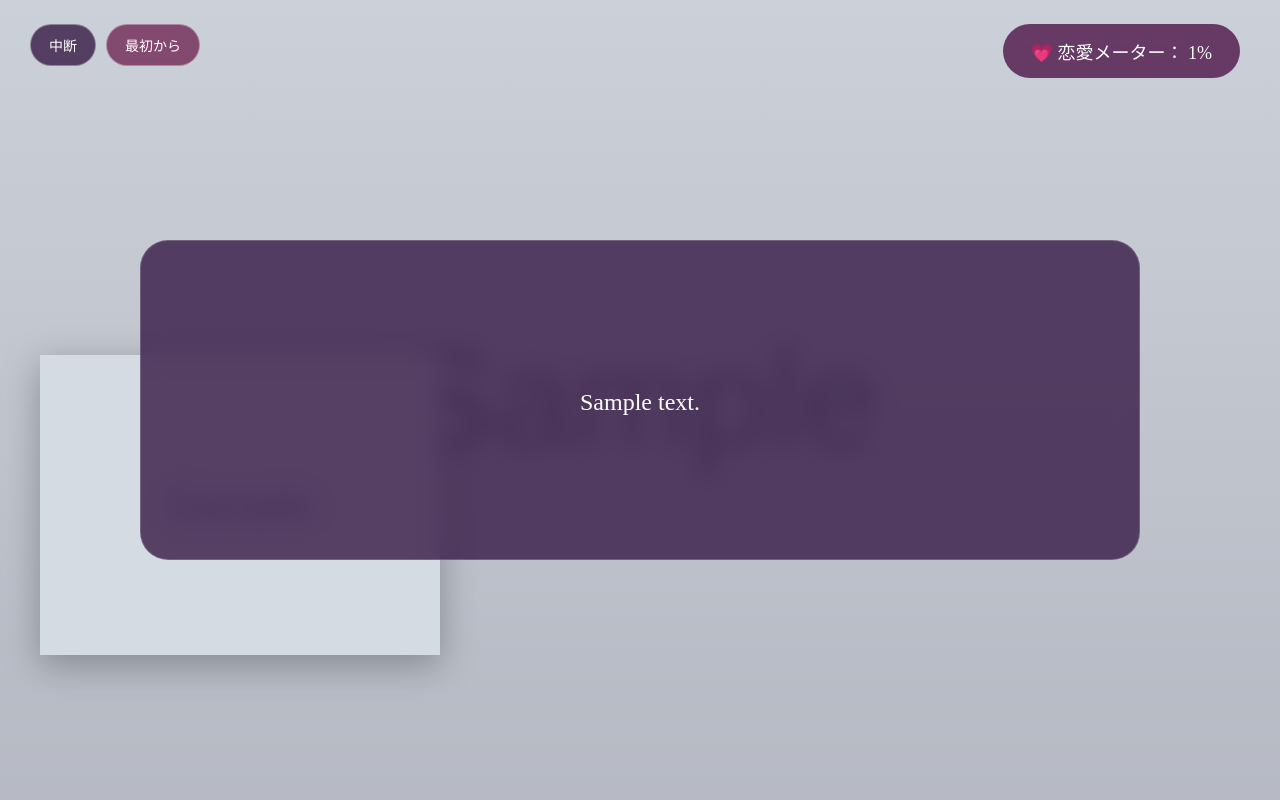
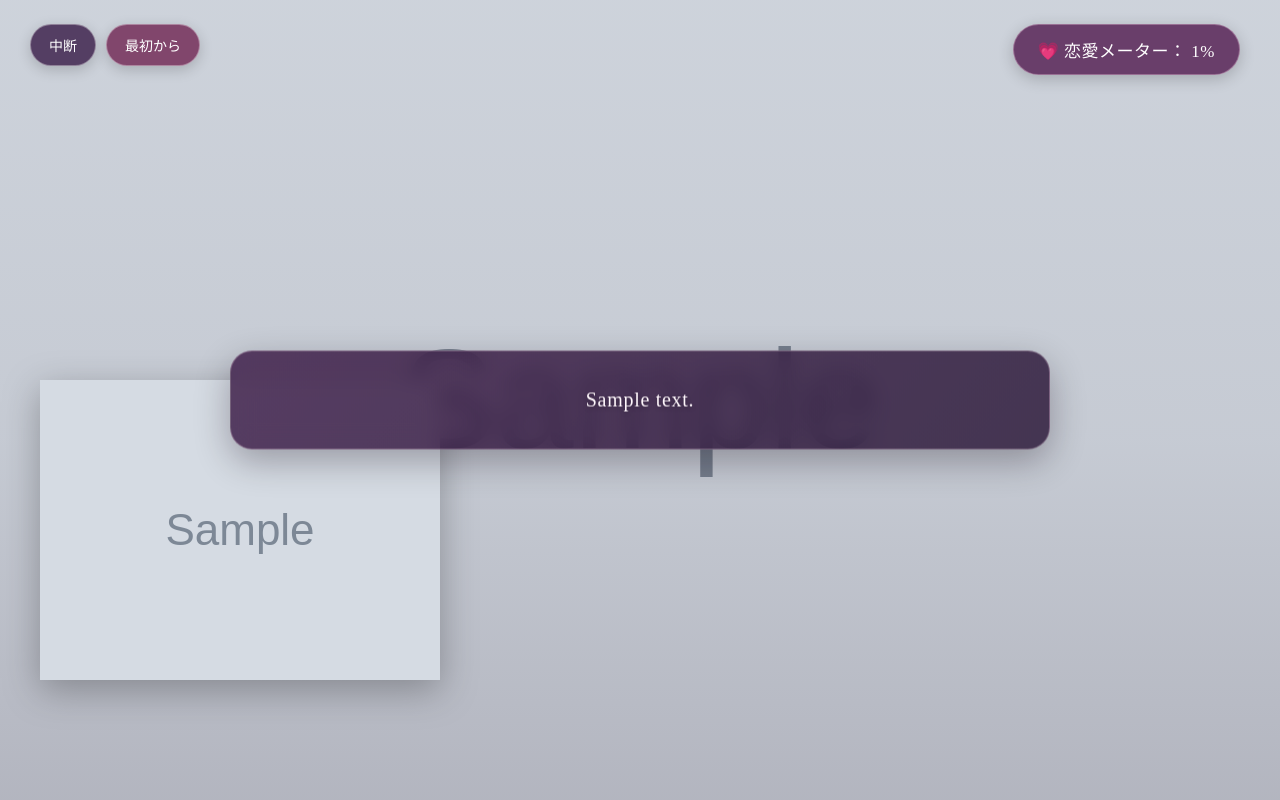
Before and after one commit to yuto-nabetani/techbase-m7, a PHP site: page /game.php in a window 1280 px wide. Run offline with PHP 8.4, Linux system fonts and the light colour scheme; the visitor is signed in with stand-in values (Sample User, id 1); tables that the repository leaves empty hold one stand-in row (values such as "Sample post"); grey boxes marked "Sample" are stand-in pictures.

Commit message:
game.css修正-choice等各部分変更

```diff
--- a/css/game.css
+++ b/css/game.css
@@ -1,26 +1,29 @@
+/* =========================
+   基本設定
+========================= */
+
 * {
   box-sizing: border-box;
   margin: 0;
   padding: 0;
 }
 
-
 html,
 body {
   width: 100%;
   height: 100%;
-
   overflow: hidden;
 
   font-family:
     "Yu Mincho",
     "Hiragino Mincho ProN",
+    "Hiragino Mincho Pro",
     serif;
 }
 
-
 body {
   color: #fff;
+  background: #201424;
 }
 
 
@@ -56,8 +58,9 @@ body {
   background:
     linear-gradient(
       to bottom,
-      rgba(15, 10, 25, 0.05),
-      rgba(20, 10, 30, 0.16)
+      rgba(20, 10, 25, 0.04),
+      rgba(20, 10, 30, 0.08) 55%,
+      rgba(24, 10, 30, 0.18)
     );
 
   pointer-events: none;
@@ -103,24 +104,25 @@ body {
   backdrop-filter: blur(8px);
   -webkit-backdrop-filter: blur(8px);
 
+  box-shadow:
+    0 4px 14px
+    rgba(0, 0, 0, 0.18);
+
   transition:
     background 0.2s,
     transform 0.2s;
 }
 
-
 .control-button:hover {
   background:
-    rgba(239, 132, 184, 0.75);
+    rgba(221, 89, 153, 0.85);
 
-  transform:
-    translateY(-2px);
+  transform: translateY(-2px);
 }
-
 
 .restart-button {
   background:
-    rgba(115, 43, 87, 0.82);
+    rgba(115, 43, 87, 0.84);
 }
 
 
@@ -136,38 +138,48 @@ body {
 
   z-index: 30;
 
-  padding: 14px 28px;
+  padding: 12px 24px;
+
+  border:
+    1px solid
+    rgba(255, 220, 237, 0.32);
 
   border-radius: 999px;
 
   background:
-    rgba(92, 42, 90, 0.9);
+    rgba(92, 42, 90, 0.88);
 
   color: #fff;
 
-  font-size: 18px;
+  font-size: 17px;
+
+  letter-spacing: 0.03em;
 
   backdrop-filter: blur(8px);
   -webkit-backdrop-filter: blur(8px);
+
+  box-shadow:
+    0 4px 16px
+    rgba(0, 0, 0, 0.2);
 }
 
 
 /* =========================
-   キャラクター
+   キャラクター画像
 ========================= */
 
 .character-image {
   position: absolute;
 
   left: 40px;
-  bottom: 145px;
+  bottom: 120px;
 
   z-index: 10;
 
+  width: auto;
+
+  max-width: 38vw;
   max-height: 68vh;
-  max-width: 38vw;
-
-  width: auto;
 
   object-fit: contain;
 
@@ -187,19 +199,43 @@ body {
   position: absolute;
 
   left: 50%;
-  bottom: 36px;
+  bottom: 24px;
+
   transform: translateX(-50%);
+
   z-index: 15;
 
-  width: min(1100px, calc(100% - 80px));
-  min-height: 260px;
-  padding: 34px 40px 30px;
+  width:
+    min(
+      1050px,
+      calc(100% - 100px)
+    );
 
-  border: 1px solid rgba(255, 255, 255, 0.18);
-  border-radius: 28px;
+  /*
+   * 高さを固定しない。
+   * 文章・ボタンの量に応じて自動で決まる。
+   */
+  padding: 20px 28px;
 
-  background: rgba(58, 30, 73, 0.82);
-  backdrop-filter: blur(12px);
+  border:
+    1px solid
+    rgba(255, 225, 239, 0.25);
+
+  border-radius: 22px;
+
+  background:
+    linear-gradient(
+      135deg,
+      rgba(62, 30, 73, 0.88),
+      rgba(43, 24, 57, 0.88)
+    );
+
+  backdrop-filter: blur(11px);
+  -webkit-backdrop-filter: blur(11px);
+
+  box-shadow:
+    0 12px 35px
+    rgba(15, 5, 20, 0.3);
 }
 
 
@@ -210,23 +246,68 @@ body {
 .prologue-box {
   top: 50%;
   bottom: auto;
-  transform: translate(-50%, -50%);
-  width: min(1000px, calc(100% - 120px));
-  min-height: 320px;
+
+  transform:
+    translate(-50%, -50%);
+
+  width:
+    min(
+      820px,
+      calc(100% - 160px)
+    );
+
+  padding: 32px 40px;
+
   display: flex;
   flex-direction: column;
+  justify-content: center;
 
-  justify-content: center;
+  background:
+    linear-gradient(
+      135deg,
+      rgba(62, 30, 73, 0.84),
+      rgba(43, 24, 57, 0.84)
+    );
 }
 
+
+/* プロローグ本文 */
+
+.prologue-box .story-text {
+  font-size: 20px;
+
+  line-height: 1.65;
+
+  text-align: center;
+
+  letter-spacing: 0.035em;
+}
+
+
+/* =========================
+   話者名
+========================= */
+
 .speaker-name {
+  display: inline-block;
+
+  align-self: flex-start;
+
   margin-bottom: 10px;
 
-  color: #ffd7eb;
+  padding: 5px 14px;
 
-  font-size: 20px;
+  border-radius: 999px;
 
+  background:
+    rgba(225, 91, 157, 0.8);
+
+  color: #fff;
+
+  font-size: 17px;
   font-weight: bold;
+
+  letter-spacing: 0.05em;
 }
 
 
@@ -235,40 +316,68 @@ body {
 ========================= */
 
 .story-text {
-  line-height: 2;
-  font-size: 20px;
-  white-space: normal;
+  color: #fff8fc;
+
+  font-size: 18px;
+
+  line-height: 1.55;
+
+  letter-spacing: 0.025em;
+
+  text-shadow:
+    0 2px 4px
+    rgba(0, 0, 0, 0.25);
 }
 
-.prologue-box .story-text {
-  font-size: 24px;
-  line-height: 2.2;
-  text-align: center;
-}
+
+/* =========================
+   次へ
+========================= */
 
 .next-form {
   display: flex;
 
   justify-content: flex-end;
-  margin-top: 28px;
+
+  margin-top: 14px;
 }
 
+.game-button {
+  min-width: 130px;
 
-.game-button {
-  padding: 18px 42px;
+  padding:
+    10px
+    26px;
+
   border: none;
 
   border-radius: 999px;
-  background: linear-gradient(135deg, #ef84b8, #d84f95);
+
+  background:
+    linear-gradient(
+      135deg,
+      #ef84b8,
+      #d84f95
+    );
+
   color: #fff;
-  font-size: 28px;
+
+  font-family: inherit;
+  font-size: 17px;
+
+  letter-spacing: 0.05em;
+
   cursor: pointer;
+
+  box-shadow:
+    0 5px 15px
+    rgba(103, 29, 77, 0.3);
 
   transition:
     transform 0.2s,
-    filter 0.2s;
+    filter 0.2s,
+    box-shadow 0.2s;
 }
-
 
 .game-button:hover {
   transform:
```
Also changed, not shown: other parts of css/game.css (+82 -38 lines).
